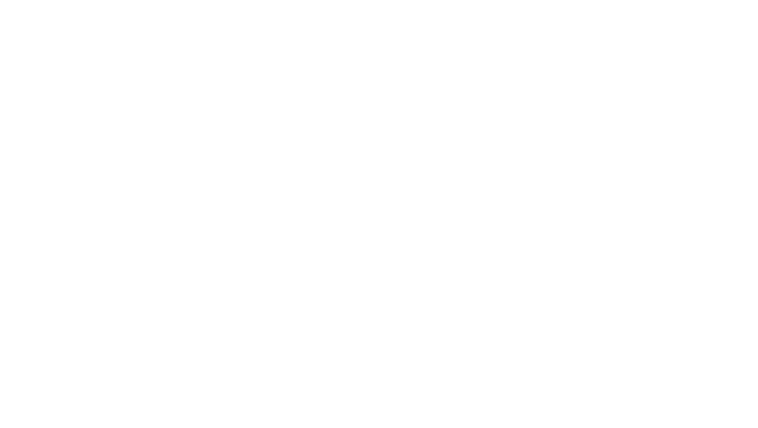
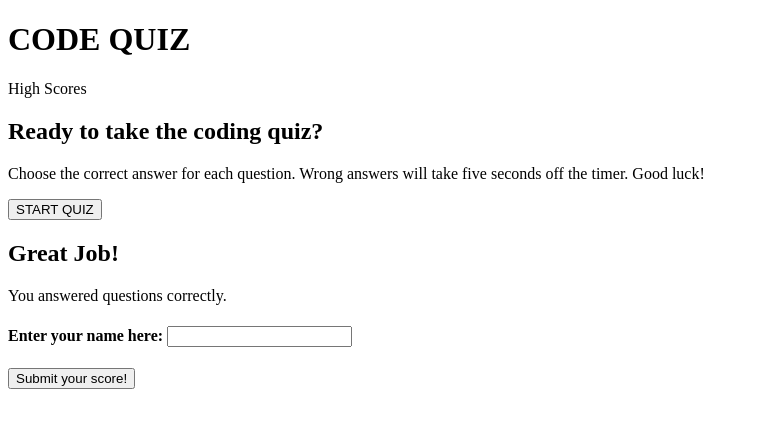
Before and after one commit to jcrosenblum/code_quiz, a plain HTML site: page index.html in a window 1280 px wide. Shown: the whole page, without its empty margins (0-758 px from the left). Drawn offline with Linux system fonts and the light colour scheme.

Commit message:
html framework set up

```diff
--- a/index.html
+++ b/index.html
@@ -9,8 +9,42 @@
 </head>
 <body>
     <header>
-        <h1
+        <h1>CODE QUIZ</h1>
     </header>
+
+    <nav>
+        <a id='highScores'>High Scores</a>
+        <div id='timer' class='hidden'></div>
+    </nav>
+
+    <main>
+        <section id='qBox'>
+
+            <!-- Landing page -->
+            <div id='mainPage'>
+                <h2>Ready to take the coding quiz?</h2>
+                <p>Choose the correct answer for each question. Wrong answers will take five seconds off the timer. Good luck!</p>
+                <button type='button' id='startButton'>START QUIZ</button>
+            </div>
+            <div id='qAndA' class='hidden'>
+                <h2 class='questions'></h2>
+                <nav class='answers'></nav>
+            </div>
+            <div id='resultsPage' class='hidden'>
+                <h2>Great Job!</h2>
+                <p>You answered <span id='finalScore'></span> questions correctly.</p>
+                <form class='resultsForm'>
+                    <h4 id='nameBox'>Enter your name here:
+                        <input type='text' id='nameInput'>
+                    </h4>
+                    <button type='button' id='nameSubmit'>Submit your score!</button>
+                </form>
+            </div>
+        </section>
+        <section id='resultsPage' class='hidden'>
+            <div id='topScores'></div>
+        </section>
+    </main>
 
     <script src='assets/js/script.js'></script>
 </body>
```
